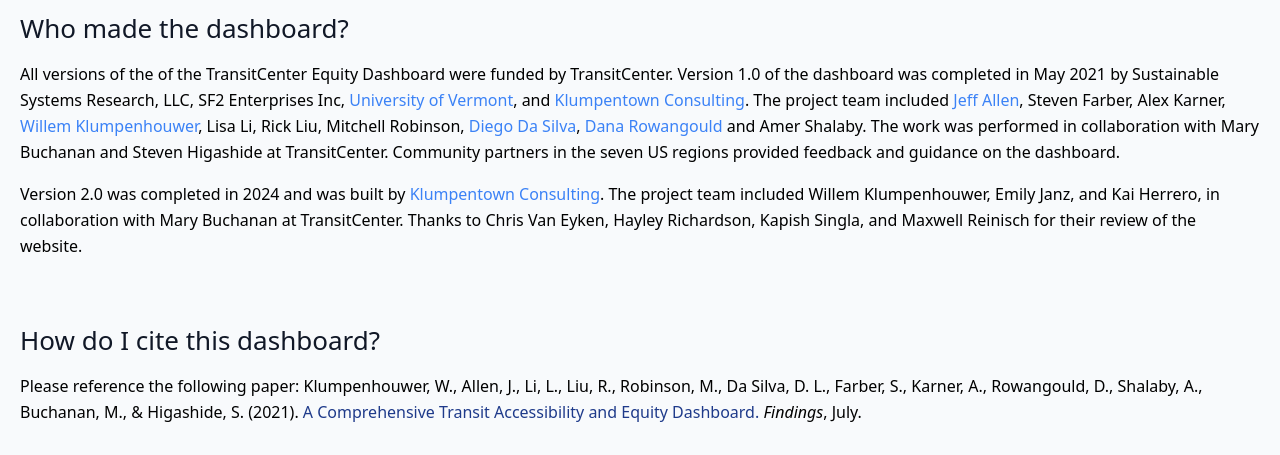
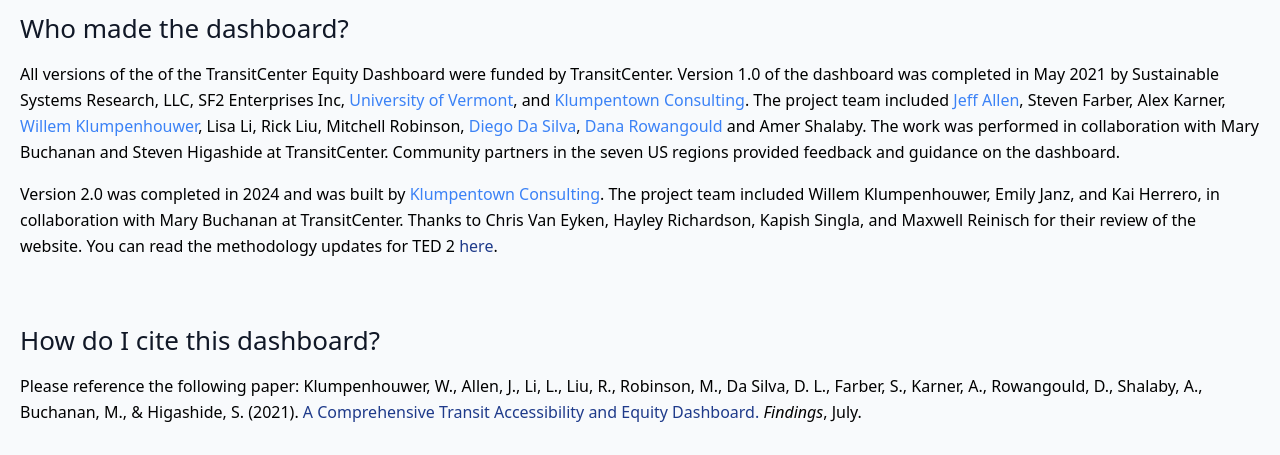
Before and after one commit to transitcenter/ted-dashboard, a Django app: page /about in a window 1280 px wide. Shown: the part 657-1112 px from the top of the page. Run offline with Django 4.2, Linux system fonts and the light colour scheme; data that the repository does not hold is empty; style sheets or scripts are compiled from the project's sources; some libraries are stand-ins or nearby versions.

Commit message:
Added a link to the updated methodology doc.

```diff
--- a/dash/map/templates/map/about.html
+++ b/dash/map/templates/map/about.html
@@ -52,7 +52,9 @@
                         class="text-blue-500" href="https://www.klumpentown.com/">Klumpentown Consulting</a>. The
                     project team included Willem Klumpenhouwer, Emily Janz, and Kai Herrero, in collaboration with Mary
                     Buchanan at TransitCenter. Thanks to Chris Van Eyken, Hayley Richardson, Kapish Singla, and Maxwell
-                    Reinisch for their review of the website.</p>
+                    Reinisch for their review of the website. You can read the methodology updates for TED 2 <a
+                        href="https://docs.google.com/document/d/1I5UJ2NKcnu-gS518nH2N3OqS1-7rHAzg2C17BOX9YMM/edit?usp=sharing">here</a>.
+                </p>
             </div>
             <div id="citation" class="w-full mt-16">
                 <h2 class="title-font font-medium text-2xl text-gray-900 ">How do I cite this dashboard?</h2>
```
